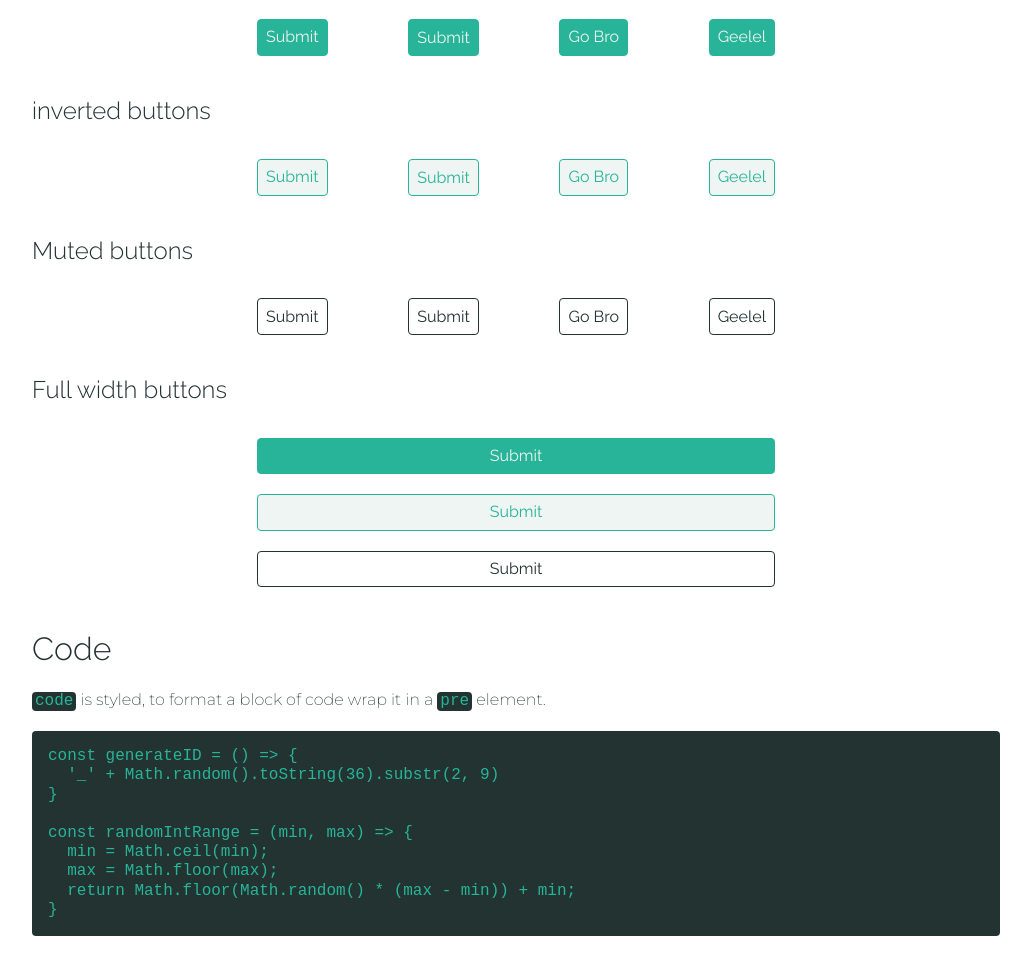
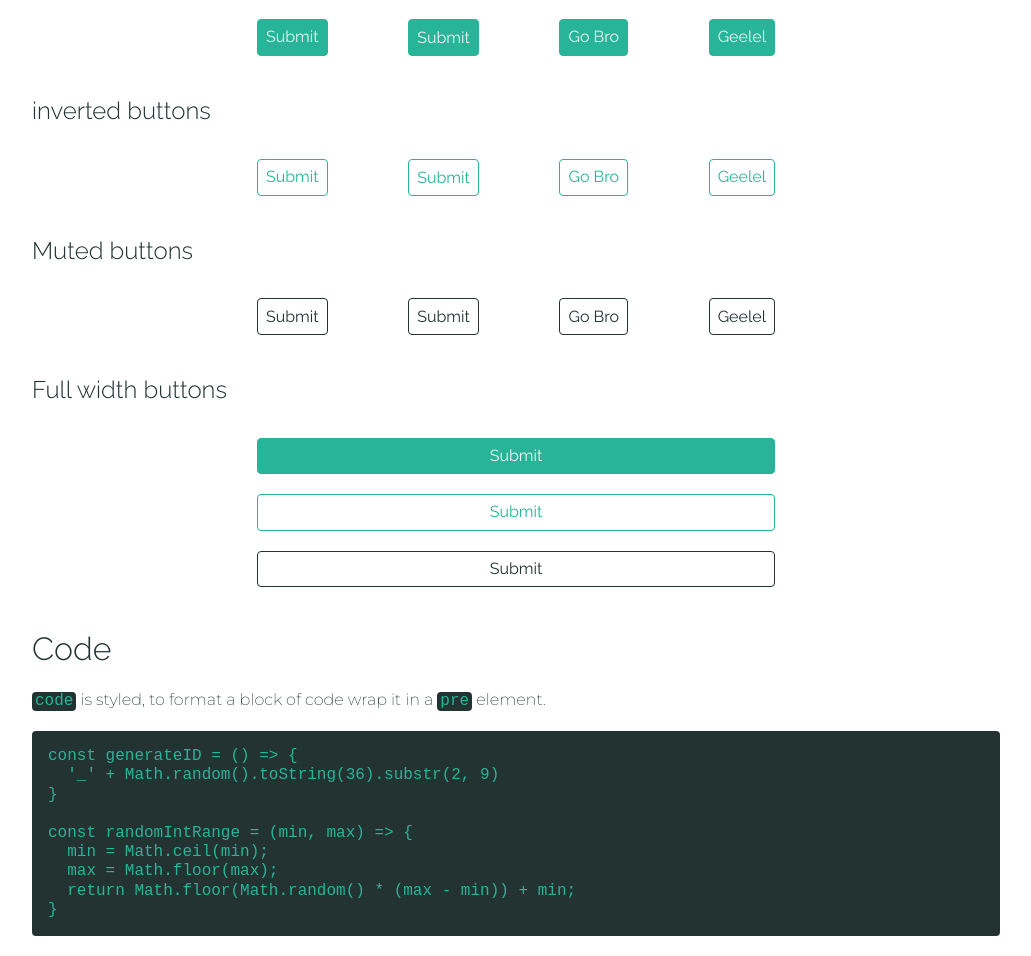
Before and after one commit to stevenkuipers/Bicep, a website: page docs/index.html in a window 1280 px wide. Shown: the part 2320-3276 px from the top of the page, without its empty margins (124-1155 px from the left). Drawn offline with Linux system fonts and the light colour scheme.

Commit message:
changed background color inverted buttons because of low contrast

```diff
--- a/sass/components/_buttons.scss
+++ b/sass/components/_buttons.scss
@@ -27,7 +27,7 @@
 
 .button {
   &-inverted, &-inverted:visited {
-    background-color: var(--color-accent1);
+    background-color: var(--color-light);
     color: var(--color-primary);
 
     &:hover {
```
Also changed, not shown: docs/css/main.css, public/css/main.css.
